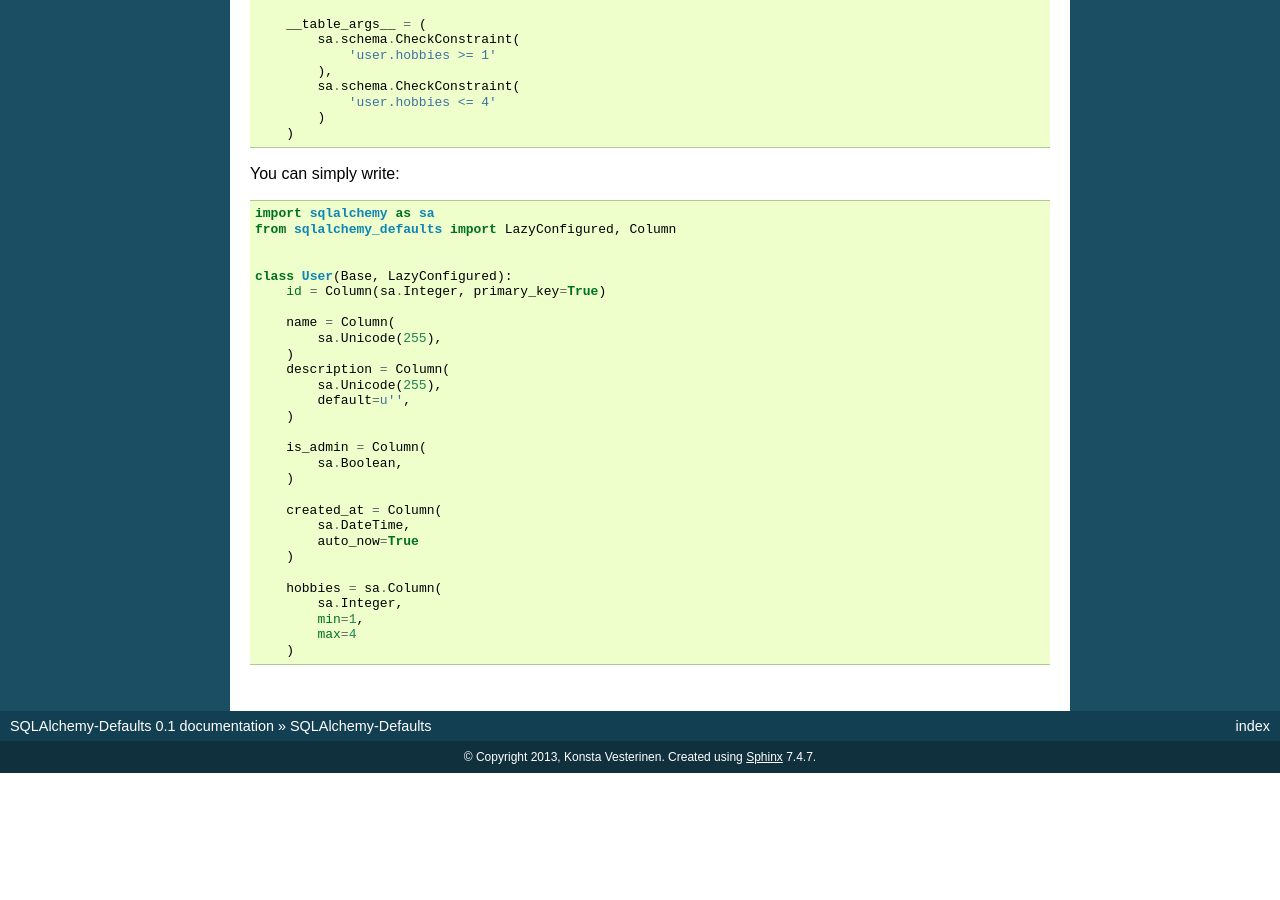
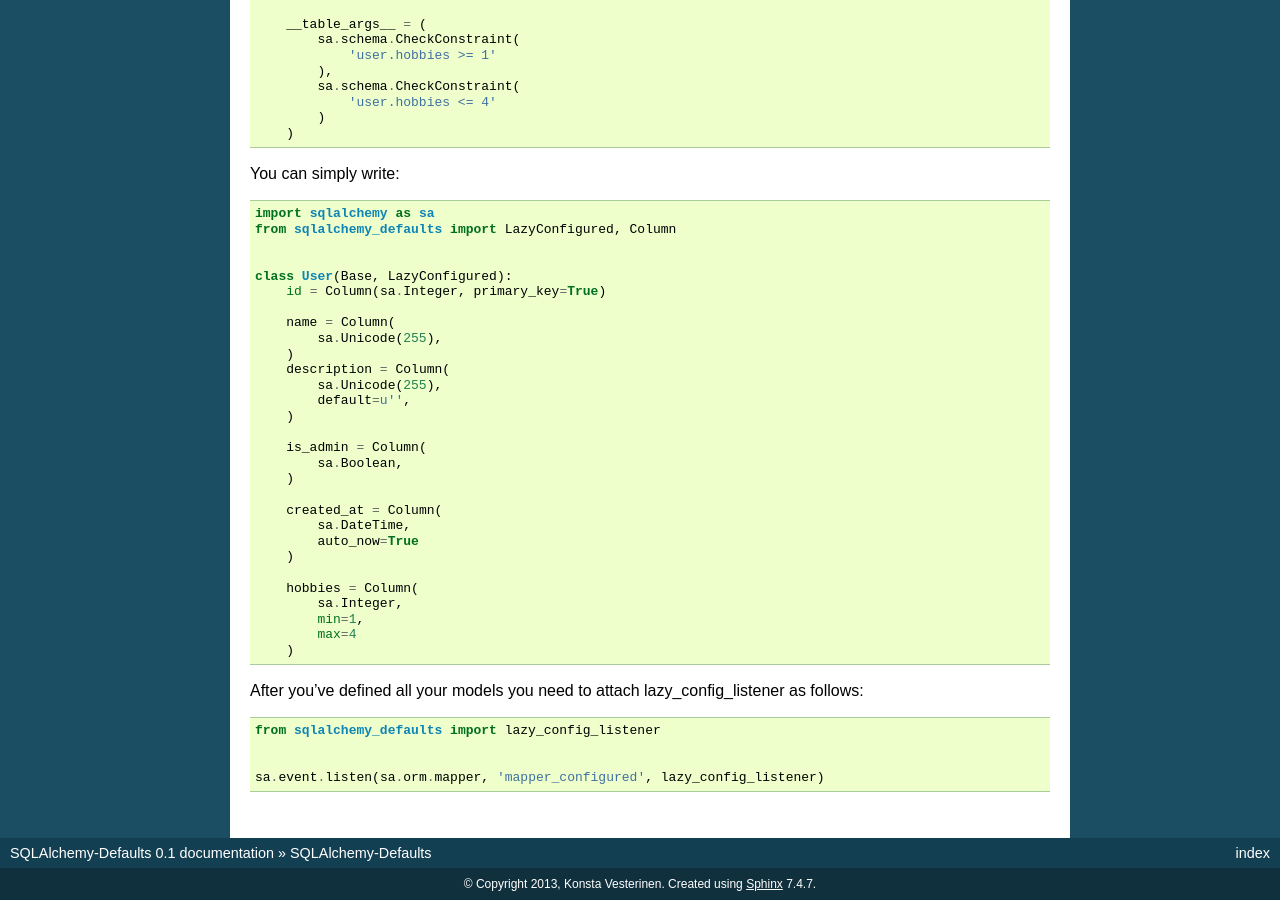
Before and after one commit to kvesteri/sqlalchemy-defaults, a Sphinx documentation site: the page built from docs/index.rst, in a window 1280 px wide and 900 px high, scrolled down 940 px. Built offline with Sphinx 7.4.7, drawn with Linux system fonts in a browser that asks for light colours; before the commit the page ends 1713 px from its top, so only the background shows below that.

Commit message:
updated docs

```diff
--- a/docs/index.rst
+++ b/docs/index.rst
@@ -94,8 +94,17 @@ You can simply write: ::
             auto_now=True
         )
 
-        hobbies = sa.Column(
+        hobbies = Column(
             sa.Integer,
             min=1,
             max=4
         )
+
+After you've defined all your models you need to attach lazy_config_listener as follows:
+::
+
+
+    from sqlalchemy_defaults import lazy_config_listener
+
+
+    sa.event.listen(sa.orm.mapper, 'mapper_configured', lazy_config_listener)
```
